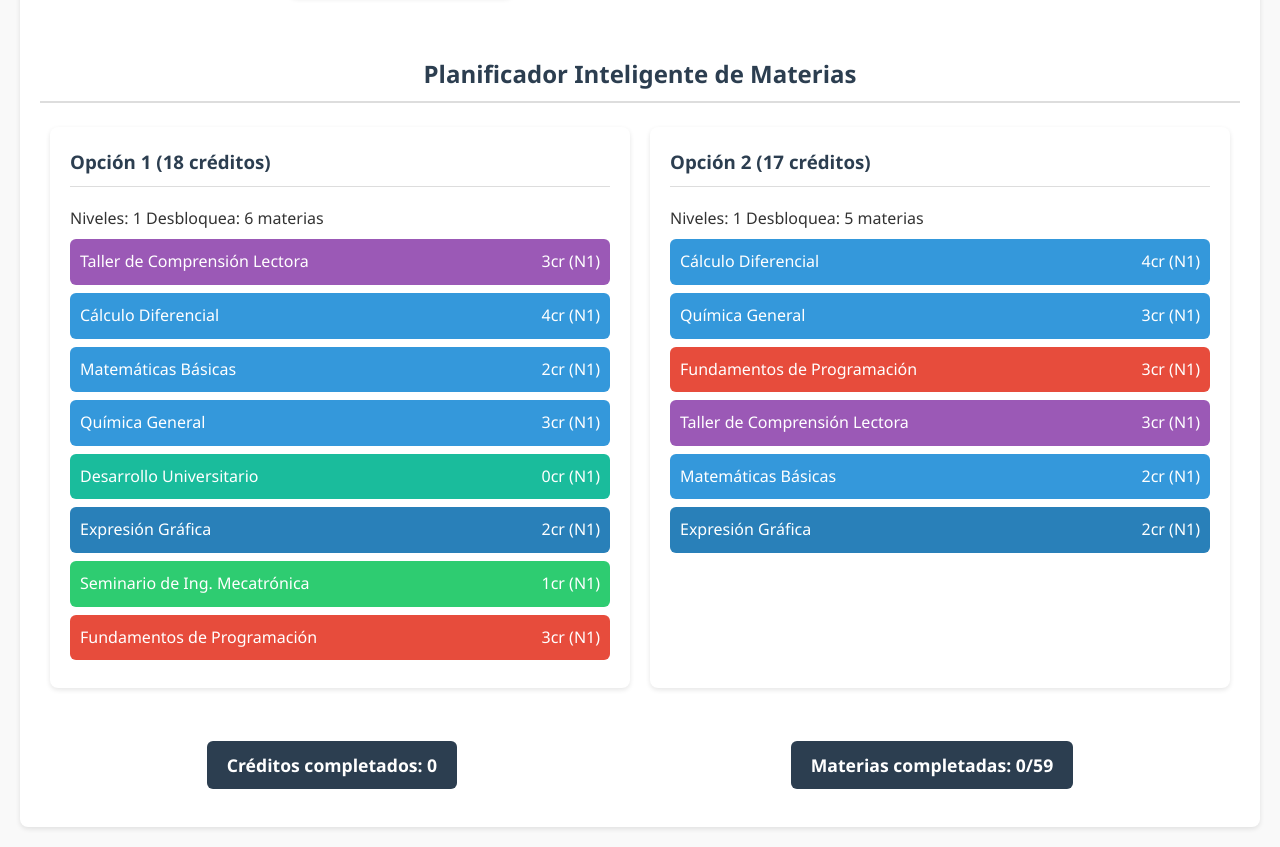
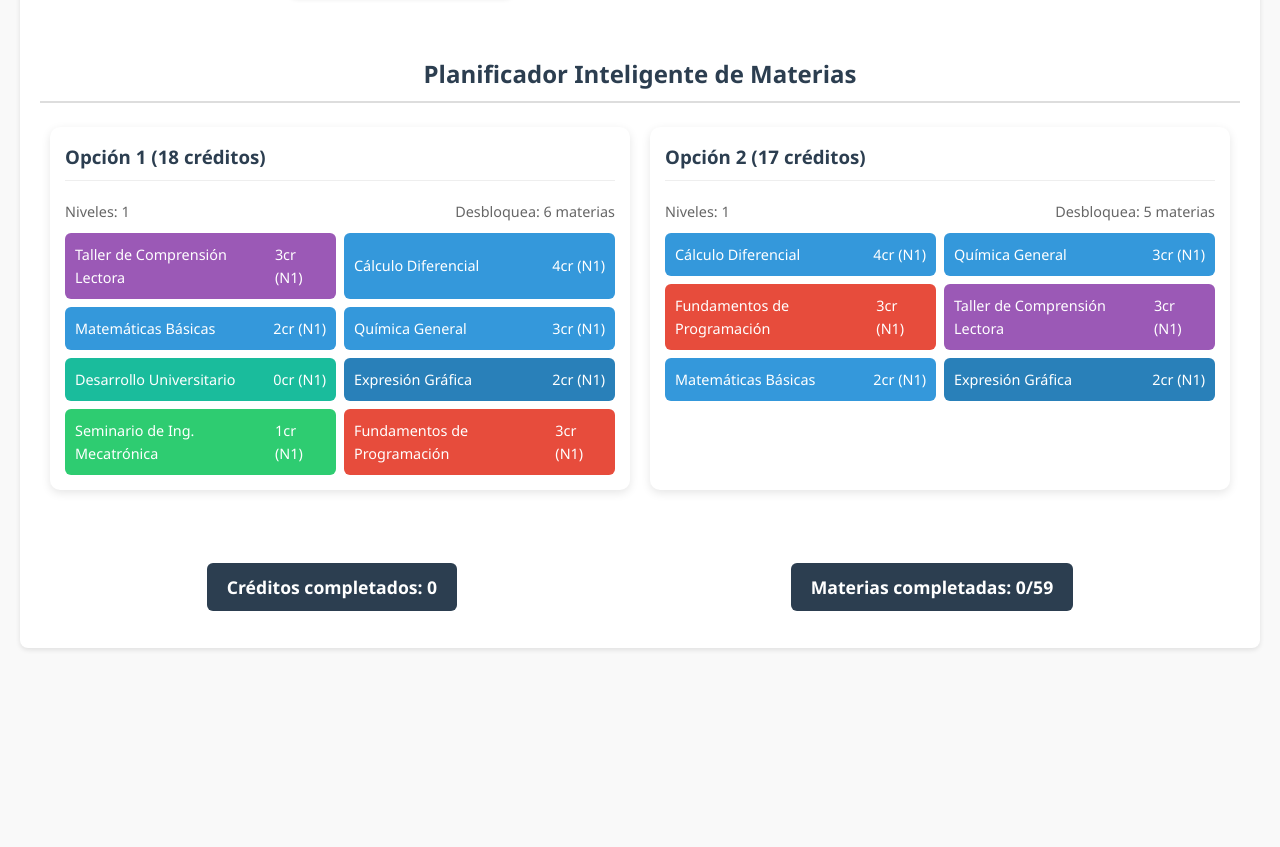
Before and after one commit to Cam1la001/Malla-interactiva, a plain HTML site: page index.html in a window 1280 px wide. Shown: the part 2168-3015 px from the top of the page. After the commit the page ends 2836 px from the top, so only its background shows below. Drawn offline with Linux system fonts and the light colour scheme.

Commit message:
Update style.css

```diff
--- a/style.css
+++ b/style.css
@@ -274,32 +274,58 @@ h2 {
 
 .opcion-planificador {
   background: white;
-  border-radius: 8px;
-  padding: 20px;
-  box-shadow: var(--sombra);
+  border-radius: 10px;
+  padding: 15px;
+  box-shadow: 0 3px 10px rgba(0,0,0,0.1);
+  margin-bottom: 20px;
   width: calc(50% - 20px);
   min-width: 300px;
-  transition: transform 0.3s ease;
-}
-
-.opcion-planificador:hover {
-  transform: translateY(-5px);
 }
 
 .opcion-planificador h3 {
+  color: #2c3e50;
   margin-top: 0;
-  color: var(--color-primario);
-  border-bottom: 1px solid var(--color-borde);
-  padding-bottom: 0.5em;
+  padding-bottom: 8px;
+  border-bottom: 1px solid #eee;
+}
+
+.detalles-opcion {
+  display: flex;
+  justify-content: space-between;
+  font-size: 0.9em;
+  color: #666;
+  margin-bottom: 10px;
+}
+
+.materias-lista {
+  display: grid;
+  grid-template-columns: repeat(auto-fill, minmax(250px, 1fr));
+  gap: 8px;
 }
 
 .materia-sugerida {
   padding: 10px;
-  margin: 8px 0;
   border-radius: 6px;
   color: white;
   display: flex;
   justify-content: space-between;
+  align-items: center;
+  font-size: 0.9em;
+  transition: transform 0.2s;
+}
+
+.materia-sugerida:hover {
+  transform: translateY(-2px);
+  box-shadow: 0 2px 5px rgba(0,0,0,0.2);
+}
+
+.no-sugerencias {
+  text-align: center;
+  padding: 20px;
+  background-color: #f8f9fa;
+  border-radius: 8px;
+  color: var(--color-primario);
+  font-size: 1.1em;
 }
 
 /* ---------- Totales ---------- */
```
